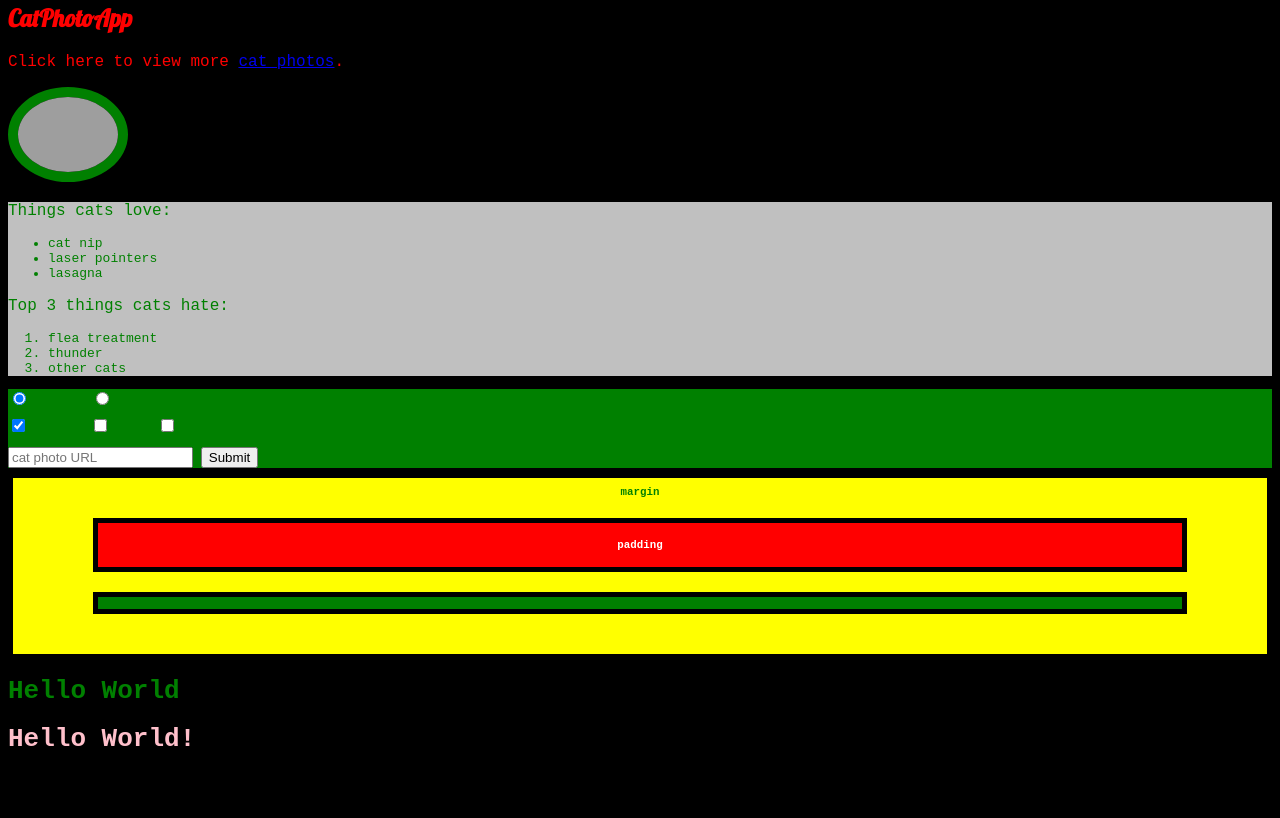
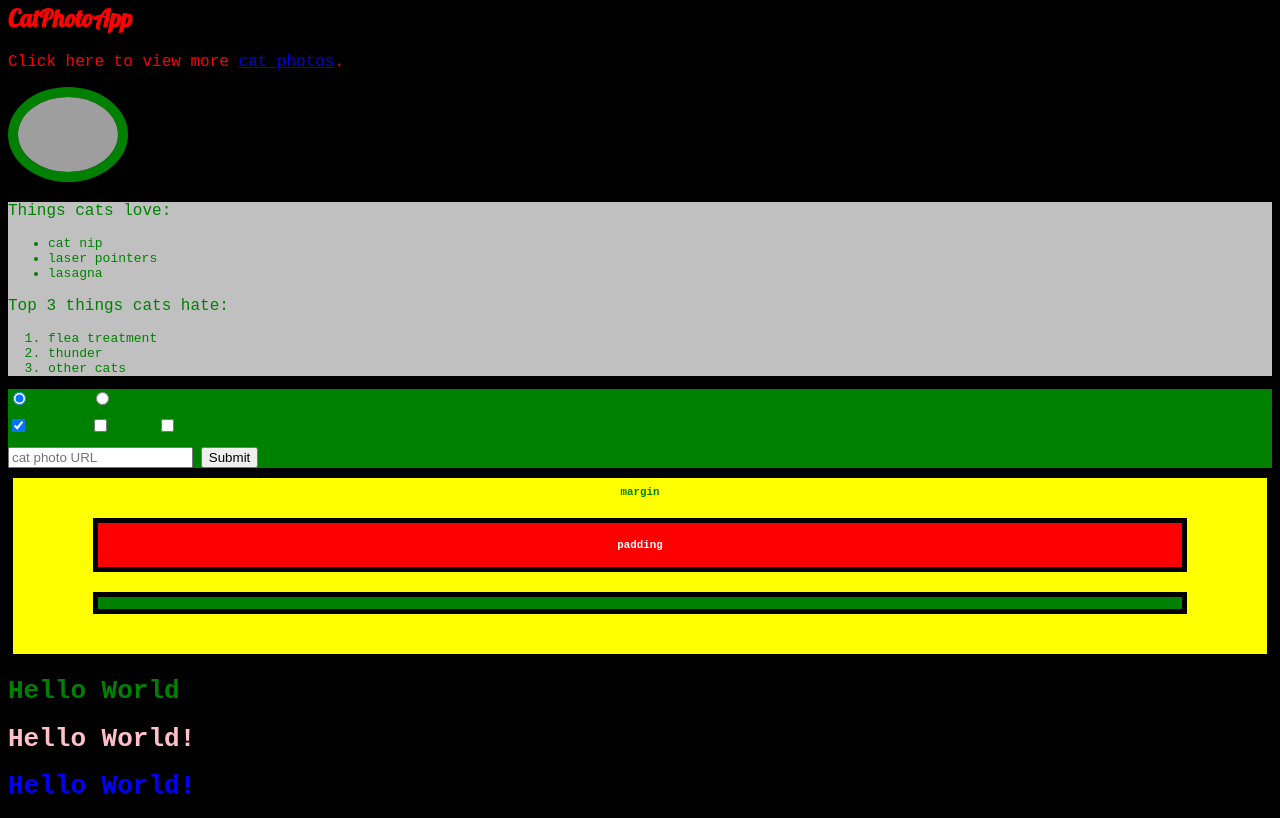
Before and after one commit to sanskritijain1994/hand_on_css, a plain HTML site: page src/index.html in a window 1280 px wide. Shown: the part 10804-11622 px from the top of the page. Before the commit the page ends 11575 px from the top, so only its background shows below. Drawn offline with Linux system fonts and the light colour scheme; grey boxes are pictures that could not be loaded.

Commit message:
Override Styles in Subsequent CSS

```diff
--- a/src/index.html
+++ b/src/index.html
@@ -1212,5 +1212,22 @@
           <h1 class="pink-text">Hello World!</h1>
     </div>
 
+    <div> <!-- Override Styles in Subsequent CSS -->
+        <style>
+            body {
+              background-color: black;
+              font-family: monospace;
+              color: green;
+            }
+            .pink-text {
+              color: pink;
+            }
+            .blue-text {
+              color:blue;
+            }
+          </style>
+          <h1 class="pink-text blue-text">Hello World!</h1>
+    </div>
+
 </body>
 </html>
```
